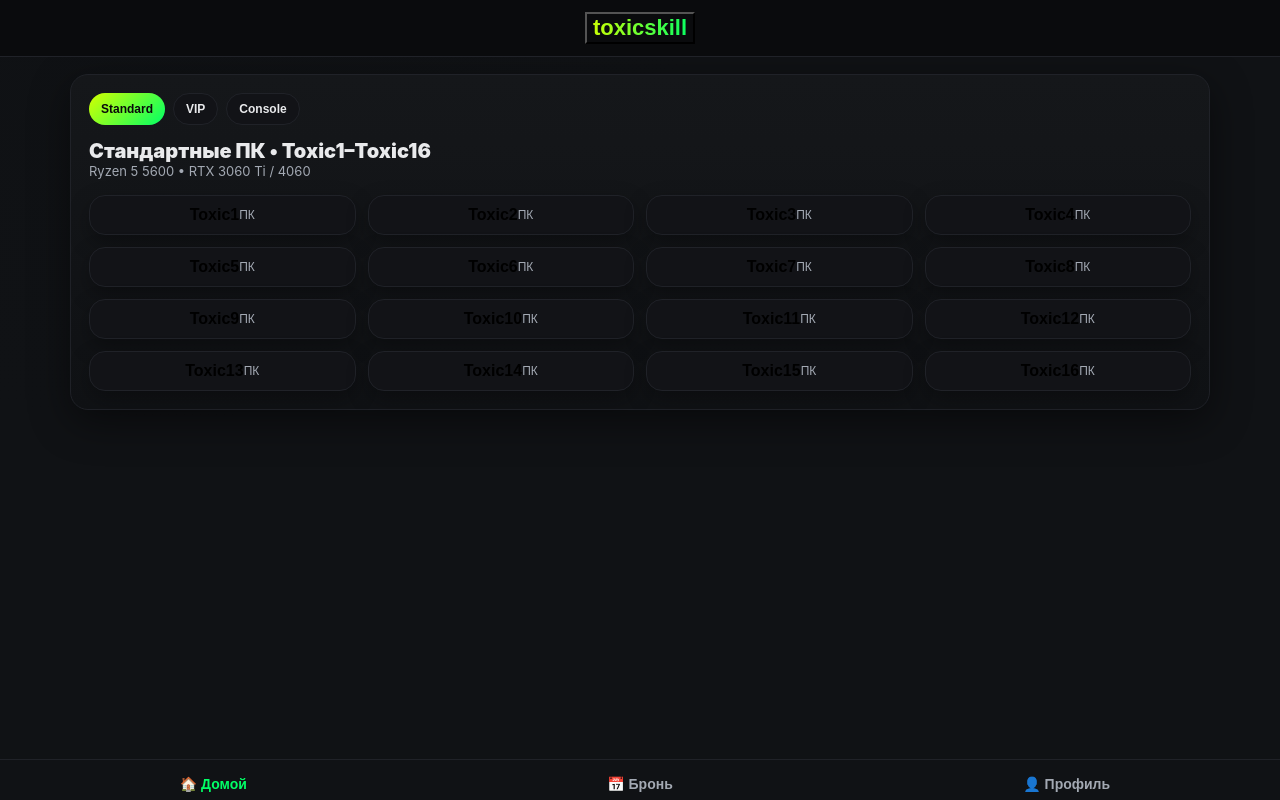
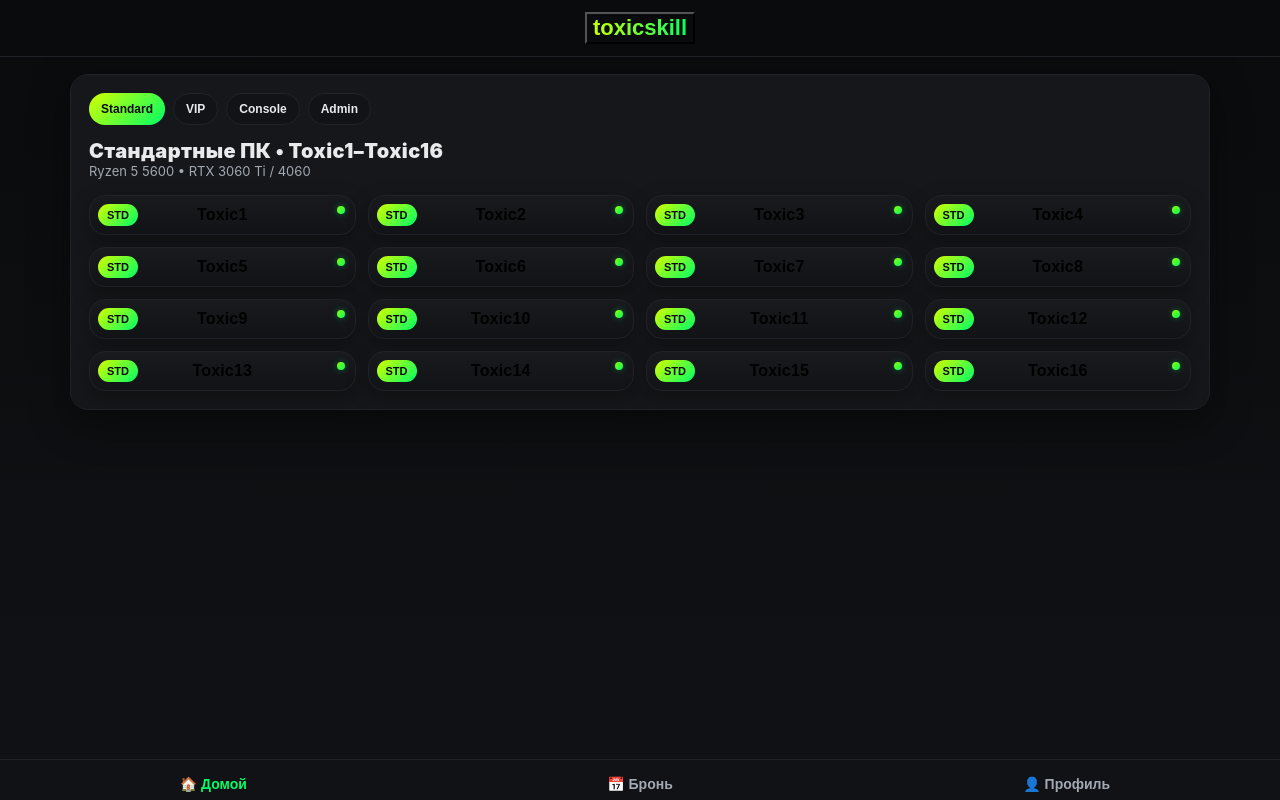
Before and after one commit to elb00407/toxic-club-webapp, a Next.js app: page /webapp in a window 1280 px wide. Built offline with nearby package versions, Linux system fonts and the light colour scheme; sample sign-in values are in the browser's storage.

Commit message:
Full update: globals.css fixed, new features, admin panel, booking UX, profile, themes

```diff
--- a/app/globals.css
+++ b/app/globals.css
@@ -10,12 +10,11 @@
   --border: #202228;
   --shadow-0: rgba(0,0,0,.45);
   --shadow-1: rgba(0,0,0,.30);
-
   --safe-top: env(safe-area-inset-top, 0px);
   --safe-bottom: env(safe-area-inset-bottom, 0px);
 }
 
-/* Ночная тема */
+/* Темы */
 html[data-theme="night"] {
   --bg-0: #060708;
   --bg-1: #0b0c0f;
@@ -25,23 +24,38 @@ html[data-theme="night"] {
   --neon-1: #70ffa8;
   --neon-2: #5cd6ff;
 }
+html[data-theme="neon"] {
+  --bg-0: #000000;
+  --bg-1: #0a0a0a;
+  --text: #e7ecf4;
+  --muted: #a0a6b3;
+  --border: #151515;
+  --neon-1: #ff00ff;
+  --neon-2: #00ffff;
+}
+html[data-theme="classic"] {
+  --bg-0: #f5f5f5;
+  --bg-1: #e0e0e0;
+  --text: #111;
+  --muted: #555;
+  --border: #ccc;
+  --neon-1: #007bff;
+  --neon-2: #00c851;
+}
 
+/* База */
 html, body {
   height: 100%;
   margin: 0;
-  background:
-    radial-gradient(900px at 12% -20%, #0f1114 0%, var(--bg-1) 65%),
-    linear-gradient(180deg, var(--bg-0), var(--bg-1));
+  background: linear-gradient(180deg, var(--bg-0), var(--bg-1));
   color: var(--text);
   font-family: Inter, "SF Pro Display", "Segoe UI", Roboto, system-ui, -apple-system;
   -webkit-font-smoothing: antialiased;
   -moz-osx-font-smoothing: grayscale;
-  text-rendering: optimizeLegibility;
 }
-
 .container { max-width: 1140px; margin: 0 auto; padding: 18px; }
 
-/* Верхняя панель и логотип */
+/* Верхняя панель */
 .topbar {
   position: fixed;
   top: 0; left: 0; right: 0;
@@ -59,15 +73,15 @@ html, body {
   cursor: pointer;
 }
 
-/* Контент с безопасными отступами */
+/* Контент и безопасные отступы */
 .content {
   padding-top: calc(56px + var(--safe-top));
   padding-bottom: calc(64px + var(--safe-bottom));
 }
 
-/* Карточки */
+/* Карточки и заголовки */
 .card {
-  background: linear-gradient(180deg, var(--card), var(--bg-1));
+  background: var(--card);
   border: 1px solid var(--border);
   border-radius: 18px;
   padding: 18px;
@@ -75,7 +89,7 @@ html, body {
   backdrop-filter: blur(6px);
 }
 .grid-header { margin-bottom: 16px; }
-.grid-title { font-size: 20px; font-weight: 900; }
+.grid-title { font-size: 20px; font-weight: 900; letter-spacing: .02em; }
 .grid-subtitle { color: var(--muted); font-size: 13px; }
 
 /* Tabs */
@@ -100,31 +114,38 @@ html, body {
 .input { background: #121317; color: var(--text); border: 1px solid var(--border); border-radius: 12px; padding: 12px; font-weight: 700; }
 .input:focus { outline: none; border-color: var(--neon-2); box-shadow: 0 0 0 3px rgba(0,255,102,.15); }
 
-/* Сетка устройств */
+/* Сетка устройств и статусы */
 .devices-grid { display: grid; grid-template-columns: repeat(4, 1fr); gap: 12px; }
 .device-tile {
+  position: relative;
   border-radius: 16px; border: 1px solid var(--border);
   background: #121317; box-shadow: 0 8px 22px var(--shadow-1);
   display: flex; align-items: center; justify-content: center;
-  padding: 10px; cursor: pointer;
+  padding: 10px; cursor: pointer; overflow: hidden;
   animation: fadeInUp .4s ease both;
 }
+.device-tile--std { background: linear-gradient(180deg, #181a1e, #121317); }
 .device-tile--vip {
   border: 1px solid transparent;
-  background-image: linear-gradient(#121317, #121317),
-    linear-gradient(135deg, var(--neon-1), var(--neon-2));
-  background-origin: border-box;
-  background-clip: content-box, border-box;
+  background-image: linear-gradient(#121317, #121317), linear-gradient(135deg, var(--neon-1), var(--neon-2));
+  background-origin: border-box; background-clip: content-box, border-box;
 }
-.device-title { font-weight: 900; font-size: 16px; }
-.device-subtitle { color: var(--muted); font-size: 12px; }
+.device-tile--ps5 {
+  background: radial-gradient(140px at 20% 80%, rgba(160,180,255,.16), rgba(45,88,255,.16)), linear-gradient(180deg, #181a1e, #121317);
+}
+.device-tile--busy::before { content: ""; position: absolute; inset: 0; background: rgba(255,120,120,.10); pointer-events: none; }
+.device-tile--booked { filter: grayscale(.15) saturate(.96) brightness(.96); }
+.device-tile--booked::before { content: ""; position: absolute; inset: 0; background: rgba(255,80,80,.16); backdrop-filter: blur(1.2px); pointer-events: none; }
 
-@keyframes fadeInUp {
-  from { opacity: 0; transform: translateY(12px); }
-  to { opacity: 1; transform: translateY(0); }
-}
+.device-tile__label { font-weight: 900; font-size: 16px; letter-spacing: .01em; text-align: center; }
+.device-tile__badge { position: absolute; top: 8px; left: 8px; font-size: 11px; font-weight: 800; color: #0a0a0a; border-radius: 999px; padding: 5px 9px; background: linear-gradient(135deg, var(--neon-1), var(--neon-2)); }
+.device-dot { position: absolute; top: 10px; right: 10px; width: 8px; height: 8px; border-radius: 999px; }
+.device-dot--ok { background: linear-gradient(135deg,#8fff00,#00ff66); box-shadow: 0 0 6px rgba(0,255,102,.35); }
+.device-dot--bad { background: #ff5a5a; }
 
-/* Слайдер */
+@keyframes fadeInUp { from { opacity: 0; transform: translateY(12px); } to { opacity: 1; transform: translateY(0); } }
+
+/* Слайдеры */
 .slider { width: 100%; accent-color: var(--neon-2); margin-top: 12px; }
 .slider-scale { display: flex; justify-content: space-between; color: var(--muted); font-size: 12px; }
 
@@ -135,23 +156,26 @@ html, body {
   width: 100%;
 }
 
-/* Профиль */
+/* Профиль и история */
 .profile-header { display: flex; flex-wrap: wrap; justify-content: space-between; gap: 12px; margin-bottom: 12px; }
 .profile-id { display: grid; gap: 4px; }
 .profile-label { color: var(--muted); font-size: 12px; }
 .profile-value { font-weight: 900; font-size: 18px; }
 .history-list { list-style: none; padding: 0; margin: 0; display: grid; gap: 8px; }
-.history-item { display: flex; justify-content: space-between; border: 1px solid var(--border); border-radius: 10px; padding: 10px; }
+.history-item {
+  display: flex; justify-content: space-between;
+  border: 1px solid var(--border); border-radius: 10px; padding: 10px;
+}
 .history-label { font-weight: 700; }
 .history-date { color: var(--muted); font-size: 12px; }
+.muted { color: var(--muted); }
 
 /* Тосты */
 .toast-container {
   position: fixed;
   bottom: calc(72px + var(--safe-bottom));
   left: 50%; transform: translateX(-50%);
-  display: grid; gap: 8px;
-  z-index: 2000;
+  display: grid; gap: 8px; z-index: 2000;
 }
 .toast {
   opacity: 0; transform: translateY(8px);
@@ -160,6 +184,7 @@ html, body {
   color: var(--text); padding: 10px 12px; border-radius: 10px; font-size: 13px;
 }
 .toast--show { opacity: 1; transform: translateY(0); }
+
 /* Нижняя навигация */
 .mobile-nav {
   position: fixed;
@@ -167,16 +192,12 @@ html, body {
   background: var(--bg-1);
   border-top: 1px solid var(--border);
   display: flex; justify-content: space-around;
-  padding: 8px 0;
-  z-index: 1000;
+  padding: 8px 0; z-index: 1000;
   padding-bottom: var(--safe-bottom);
 }
 .mobile-nav__btn {
-  flex: 1;
-  background: none; border: none;
-  color: var(--muted);
-  font-size: 14px; font-weight: 700;
-  padding: 8px 0;
+  flex: 1; background: none; border: none;
+  color: var(--muted); font-size: 14px; font-weight: 700; padding: 8px 0;
 }
 .mobile-nav__btn.active { color: var(--neon-2); }
 
@@ -186,48 +207,24 @@ html, body {
   background: var(--bg-0);
   display: flex; flex-direction: column;
   align-items: center; justify-content: center;
-  z-index: 9999;
-  animation: fadeIn .3s ease;
+  z-index: 9999; animation: fadeIn .3s ease;
 }
 .loader-logo {
   font-size: 32px; font-weight: 900;
   background: linear-gradient(90deg, var(--neon-1), var(--neon-2));
   -webkit-background-clip: text; color: transparent;
-  animation: pulse 1.8s infinite;
-  margin-bottom: 24px;
+  animation: pulse 1.8s infinite; margin-bottom: 24px;
 }
-@keyframes pulse {
-  0%,100% { transform: scale(1); opacity: .9; }
-  50% { transform: scale(1.1); opacity: 1; }
+@keyframes pulse { 0%,100% { transform: scale(1); opacity: .9; } 50% { transform: scale(1.1); opacity: 1; } }
+.loader-bar {
+  width: 60%; height: 12px; background: #121317;
+  border-radius: 999px; overflow: hidden; border: 1px solid var(--border);
 }
-.loader-bar {
-  width: 60%; height: 12px;
-  background: #121317;
-  border-radius: 999px;
-  overflow: hidden;
-  border: 1px solid var(--border);
-}
-.loader-bar__fill {
-  height: 100%;
-  background: linear-gradient(135deg, var(--neon-1), var(--neon-2));
-  transition: width .2s ease;
-}
+.loader-bar__fill { height: 100%; background: linear-gradient(135deg, var(--neon-1), var(--neon-2)); transition: width .2s ease; }
 
-/* Preset buttons для формы брони */
-.preset-buttons {
-  display: flex;
-  gap: 8px;
-  margin-top: 6px;
-}
-.preset-buttons .tox-button--ghost {
-  flex: 1;
-  font-size: 13px;
-  padding: 8px;
-}
-
-/* Анимации */
-@keyframes fadeIn { from { opacity: 0; } to { opacity: 1; } }
-@keyframes fadeInUp { from { opacity: 0; transform: translateY(12px); } to { opacity: 1; transform: translateY(0); } }
+/* Preset buttons */
+.preset-buttons { display: flex; gap: 8px; margin-top: 6px; }
+.preset-buttons .tox-button--ghost { flex: 1; font-size: 13px; padding: 8px; }
 
 /* Мобильная адаптация */
 @media (max-width: 768px) {
@@ -242,7 +239,13 @@ html, body {
 }
 
 /* Reduced motion */
+@keyframes fadeIn { from { opacity: 0; } to { opacity: 1; } }
 @media (prefers-reduced-motion: reduce) {
-  * { animation-duration: 0.001ms !important; animation-iteration-count: 1 !important; transition-duration: 0.001ms !important; scroll-behavior: auto !important; }
+  * {
+    animation-duration: 0.001ms !important;
+    animation-iteration-count: 1 !important;
+    transition-duration: 0.001ms !important;
+    scroll-behavior: auto !important;
+  }
   .toast, .loader-screen { animation: none !important; }
 }
--- a/app/webapp/page.tsx
+++ b/app/webapp/page.tsx
@@ -5,31 +5,37 @@ import DeviceGrid from "@/components/DeviceGrid";
 import BookingForm from "@/components/BookingForm";
 import MobileNav from "@/components/MobileNav";
 import ProfileHistory from "@/components/ProfileHistory";
+import AdminPanel from "@/components/AdminPanel";
 import { useEffect, useMemo, useState } from "react";
-import { devices } from "@/lib/devices";
+import { devices as baseDevices } from "@/lib/devices";
 
 type Picked = { id: string; platform: "PC" | "PS5"; label: string; isVip?: boolean };
 type Tab = "STANDARD" | "VIP" | "CONSOLE";
-type Screen = "home" | "book" | "profile";
+type Screen = "home" | "book" | "profile" | "admin";
 
 export default function Page() {
   const [picked, setPicked] = useState<Picked | null>(null);
   const [tab, setTab] = useState<Tab>("STANDARD");
   const [screen, setScreen] = useState<Screen>("home");
+  const [devices, setDevices] = useState(baseDevices);
 
-  // Инициализация темы из localStorage на монтировании
+  useEffect(() => {
+    // sync devices to localStorage for AdminPanel demo
+    localStorage.setItem("toxicskill_devices", JSON.stringify(devices));
+  }, [devices]);
+
+  // применить тему из localStorage
   useEffect(() => {
     const t = localStorage.getItem("toxicskill_theme");
     const html = document.documentElement;
-    if (t === "night") html.setAttribute("data-theme", "night");
-    else html.removeAttribute("data-theme");
+    if (t) html.setAttribute("data-theme", t);
   }, []);
 
   const filtered = useMemo(() => {
     if (tab === "STANDARD") return devices.filter((d) => d.platform === "PC" && !d.isVip);
     if (tab === "VIP") return devices.filter((d) => d.platform === "PC" && d.isVip);
     return devices.filter((d) => d.platform === "PS5");
-  }, [tab]);
+  }, [tab, devices]);
 
   const openBooking = (d: Picked) => {
     setPicked(d);
@@ -70,15 +76,10 @@ export default function Page() {
           {screen === "home" && (
             <div className="card">
               <div className="tabs">
-                <button className={`tab ${tab === "STANDARD" ? "tab--active" : ""}`} onClick={() => setTab("STANDARD")}>
-                  Standard
-                </button>
-                <button className={`tab ${tab === "VIP" ? "tab--active" : ""}`} onClick={() => setTab("VIP")}>
-                  VIP
-                </button>
-                <button className={`tab ${tab === "CONSOLE" ? "tab--active" : ""}`} onClick={() => setTab("CONSOLE")}>
-                  Console
-                </button>
+                <button className={`tab ${tab === "STANDARD" ? "tab--active" : ""}`} onClick={() => setTab("STANDARD")}>Standard</button>
+                <button className={`tab ${tab === "VIP" ? "tab--active" : ""}`} onClick={() => setTab("VIP")}>VIP</button>
+                <button className={`tab ${tab === "CONSOLE" ? "tab--active" : ""}`} onClick={() => setTab("CONSOLE")}>Console</button>
+                <button className="tab" onClick={() => setScreen("admin")}>Admin</button>
               </div>
 
               <div className="grid-header">
@@ -116,8 +117,10 @@ export default function Page() {
                 onBooked={(orderId) => {
                   const raw = localStorage.getItem("toxicskill_bookings");
                   const list = raw ? JSON.parse(raw) : [];
-                  list.push({ id: orderId, pcId: picked.id, label: picked.label, ts: Date.now() });
+                  list.push({ id: orderId, pcId: picked.id, label: picked.label, ts: Date.now(), hours: 2 });
                   localStorage.setItem("toxicskill_bookings", JSON.stringify(list));
+                  // обновим статус устройства локально как booked
+                  setDevices((prev) => prev.map((dv) => (dv.id === picked.id ? { ...dv, busyState: "booked" } : dv)));
                   toast("Бронь создана");
                   setScreen("profile");
                 }}
@@ -130,10 +133,13 @@ export default function Page() {
               <ProfileHistory />
             </div>
           )}
+
+          {screen === "admin" && (
+            <AdminPanel />
+          )}
         </main>
 
         <MobileNav onNavigate={handleNavigate} />
-        {/* Контейнер для тостов */}
         <div id="toast-container" className="toast-container" aria-live="polite" aria-atomic="true" />
       </AuthGate>
     </WebAppShell>
--- /dev/null
+++ b/components/AdminPanel.tsx
@@ -0,0 +1,72 @@
+"use client";
+import { useEffect, useState } from "react";
+import type { DeviceItem } from "@/lib/devices";
+
+export default function AdminPanel() {
+  const [devices, setDevices] = useState<DeviceItem[]>([]);
+  const [users, setUsers] = useState<{ id: string; nickname: string; banned?: boolean }[]>([]);
+
+  useEffect(() => {
+    // загружаем устройства из localStorage или gen
+    const raw = localStorage.getItem("toxicskill_devices");
+    if (raw) setDevices(JSON.parse(raw));
+    else {
+      // если не сохранены, оставим пусто — их предоставляет страница в props обычно
+    }
+
+    const u = localStorage.getItem("toxicskill_user");
+    setUsers(u ? [JSON.parse(u)] : []);
+  }, []);
+
+  const updateDeviceState = (id: string, state: DeviceItem["busyState"]) => {
+    const next = devices.map((d) => (d.id === id ? { ...d, busyState: state } : d));
+    setDevices(next);
+    localStorage.setItem("toxicskill_devices", JSON.stringify(next));
+  };
+
+  const toggleBan = (id: string) => {
+    const next = users.map((u) => (u.id === id ? { ...u, banned: !u.banned } : u));
+    setUsers(next);
+  };
+
+  return (
+    <div className="card">
+      <div className="grid-header">
+        <div className="grid-title">Админ‑панель</div>
+        <div className="grid-subtitle">Устройства и пользователи</div>
+      </div>
+
+      <div className="history-list" style={{ marginBottom: 12 }}>
+        {devices.length === 0 ? <div className="muted">Нет устройств в локальном кеше</div> : null}
+        {devices.map((d) => (
+          <div key={d.id} className="history-item">
+            <span className="history-label">{d.label}</span>
+            <span className="history-date">{d.busyState ?? "free"}</span>
+            <div style={{ display: "flex", gap: 8 }}>
+              <button className="tox-button tox-button--ghost" onClick={() => updateDeviceState(d.id, "free")}>Free</button>
+              <button className="tox-button tox-button--ghost" onClick={() => updateDeviceState(d.id, "busy")}>Busy</button>
+              <button className="tox-button tox-button--ghost" onClick={() => updateDeviceState(d.id, "booked")}>Booked</button>
+            </div>
+          </div>
+        ))}
+      </div>
+
+      <div className="grid-header">
+        <div className="grid-title">Пользователи</div>
+        <div className="grid-subtitle">Управление доступом</div>
+      </div>
+      <div className="history-list">
+        {users.length === 0 ? <div className="muted">Нет пользователей</div> : null}
+        {users.map((u) => (
+          <div key={u.id} className="history-item">
+            <span className="history-label">{u.nickname}</span>
+            <span className="history-date">{u.banned ? "Забанен" : "Активен"}</span>
+            <button className="tox-button tox-button--ghost" onClick={() => toggleBan(u.id)}>
+              {u.banned ? "Разбанить" : "Забанить"}
+            </button>
+          </div>
+        ))}
+      </div>
+    </div>
+  );
+}
--- a/components/DeviceGrid.tsx
+++ b/components/DeviceGrid.tsx
@@ -1,4 +1,5 @@
 "use client";
+import DeviceTile from "./DeviceTile";
 import type { DeviceItem } from "@/lib/devices";
 
 export default function DeviceGrid({
@@ -9,19 +10,12 @@ export default function DeviceGrid({
   onPick: (d: DeviceItem) => void;
 }) {
   return (
-    <div className="devices-grid">
-      {items.map((d) => (
-        <button
-          key={d.id}
-          className={`device-tile ${d.isVip ? "device-tile--vip" : ""}`}
-          onClick={() => onPick(d)}
-        >
-          <div className="device-title">{d.label}</div>
-          <div className="device-subtitle">
-            {d.platform === "PS5" ? "PlayStation 5" : d.isVip ? "ПК VIP" : "ПК"}
-          </div>
-        </button>
-      ))}
+    <div className="devices-grid-wrapper">
+      <div className="devices-grid">
+        {items.map((d) => (
+          <DeviceTile key={d.id} d={d} onPick={onPick} />
+        ))}
+      </div>
     </div>
   );
 }
--- a/components/DeviceTile.tsx
+++ b/components/DeviceTile.tsx
@@ -1,75 +1,24 @@
 "use client";
-import { useEffect, useRef } from "react";
 import type { DeviceItem } from "@/lib/devices";
-
-function useTileInertia() {
-  let vx = 0, vy = 0, tx = 0, ty = 0, rx = 0, ry = 0;
-  const k = 0.20, d = 0.14;
-  let raf = 0;
-  const elRef = useRef<HTMLButtonElement | null>(null);
-
-  const step = () => {
-    const ax = (tx - rx) * k, ay = (ty - ry) * k;
-    vx = (vx + ax) * (1 - d); vy = (vy + ay) * (1 - d);
-    rx += vx; ry += vy;
-    const el = elRef.current;
-    if (el) { el.style.setProperty("--tiltX", `${rx}deg`); el.style.setProperty("--tiltY", `${ry}deg`); }
-    raf = requestAnimationFrame(step);
-  };
-
-  const setTarget = (xDeg: number, yDeg: number) => { tx = xDeg; ty = yDeg; if (!raf) raf = requestAnimationFrame(step); };
-  const stop = () => { tx = 0; ty = 0; };
-  useEffect(() => () => { if (raf) cancelAnimationFrame(raf); }, []);
-  return { elRef, setTarget, stop };
-}
 
 export default function DeviceTile({
   d,
   onPick,
-  onSpecsToggle,
 }: {
   d: DeviceItem;
-  onPick: (item: DeviceItem) => void;
-  onSpecsToggle: (id: string) => void;
+  onPick: (d: DeviceItem) => void;
 }) {
-  const isMobile = typeof window !== "undefined" && window.matchMedia("(max-width: 768px)").matches;
-  const { elRef, setTarget, stop } = useTileInertia();
+  const baseClass =
+    d.platform === "PS5" ? "device-tile device-tile--ps5" : d.isVip ? "device-tile device-tile--vip" : "device-tile device-tile--std";
 
-  const tileClass = d.platform === "PS5" ? "device-tile--ps5" : d.isVip ? "device-tile--vip" : "device-tile--std";
-  const stateClass = d.busyState === "booked" ? "device-tile--booked" : d.busyState === "busy" ? "device-tile--busy" : "";
-
-  const onMouseMove = (e: React.MouseEvent<HTMLButtonElement>) => {
-    if (isMobile) return;
-    const el = e.currentTarget;
-    const rect = el.getBoundingClientRect();
-    const x = e.clientX - rect.left;
-    const y = e.clientY - rect.top;
-    const midX = rect.width / 2;
-    const midY = rect.height / 2;
-    const rotY = ((x - midX) / midX) * 5.5;
-    const rotX = -((y - midY) / midY) * 5.5;
-    setTarget(rotX, rotY);
-    el.style.setProperty("--glowX", `${(x / rect.width) * 100}%`);
-    el.style.setProperty("--glowY", `${(y / rect.height) * 100}%`);
-  };
-  const onMouseLeave = () => { if (!isMobile) stop(); };
+  const stateClass =
+    d.busyState === "booked" ? "device-tile--booked" : d.busyState === "busy" ? "device-tile--busy" : "";
 
   return (
-    <button
-      ref={elRef}
-      className={`device-tile ${tileClass} ${stateClass}`}
-      onClick={() => onPick(d)}
-      disabled={d.status !== "active"}
-      aria-label={`Выбрать: ${d.label}`}
-      onMouseMove={onMouseMove}
-      onMouseLeave={onMouseLeave}
-    >
-      {d.imageUrl && <img src={d.imageUrl} alt={d.label} className="device-image-bg" />}
+    <button className={`${baseClass} ${stateClass}`} onClick={() => onPick(d)}>
+      <div className="device-tile__badge">{d.isVip ? "VIP" : "STD"}</div>
+      <div className={`device-dot ${d.busyState === "free" ? "device-dot--ok" : "device-dot--bad"}`} />
       <div className="device-tile__label">{d.label}</div>
-      <div className="device-tile__badge">{d.platform === "PS5" ? "PS5" : d.isVip ? "VIP" : "STD"}</div>
-      <div className={`device-dot ${d.status === "active" ? "device-dot--ok" : "device-dot--bad"}`} />
-      <button type="button" className="specs-btn" onClick={(e) => { e.stopPropagation(); onSpecsToggle(d.id); }} aria-label="Показать характеристики">Specs</button>
-      {d.busyState === "booked" && <div className="device-lock" title="Забронировано">🔒</div>}
     </button>
   );
 }
--- a/lib/devices.ts
+++ b/lib/devices.ts
@@ -3,34 +3,34 @@ export type DeviceItem = {
   label: string;
   platform: "PC" | "PS5";
   isVip?: boolean;
+  busyState?: "free" | "busy" | "booked";
+  specs?: { cpu: string; gpu: string; ram: string };
 };
 
-// Генерация Standard: Toxic1..Toxic16
-const standardPCs: DeviceItem[] = Array.from({ length: 16 }, (_, i) => {
-  const n = i + 1;
-  return {
-    id: `pc-${n}`,
-    label: `Toxic${n}`,
-    platform: "PC",
-    isVip: false,
-  };
-});
+const stdSpecs = { cpu: "Ryzen 5 5600", gpu: "RTX 3060 Ti / 4060", ram: "16 GB" };
+const vipSpecs = { cpu: "Intel i5-13400F", gpu: "RTX 4060 Ti", ram: "32 GB" };
 
-// Генерация VIP: ToxicV1..ToxicV5
-const vipPCs: DeviceItem[] = Array.from({ length: 5 }, (_, i) => {
-  const n = i + 1;
-  return {
-    id: `pc-v${n}`,
-    label: `ToxicV${n}`,
-    platform: "PC",
-    isVip: true,
-  };
-});
+const standardPCs: DeviceItem[] = Array.from({ length: 16 }, (_, i) => ({
+  id: `pc-${i + 1}`,
+  label: `Toxic${i + 1}`,
+  platform: "PC",
+  isVip: false,
+  busyState: "free",
+  specs: stdSpecs,
+}));
 
-// Консоли при необходимости
+const vipPCs: DeviceItem[] = Array.from({ length: 5 }, (_, i) => ({
+  id: `pc-v${i + 1}`,
+  label: `ToxicV${i + 1}`,
+  platform: "PC",
+  isVip: true,
+  busyState: "free",
+  specs: vipSpecs,
+}));
+
 const consoles: DeviceItem[] = [
-  { id: "ps5-1", label: "PS5-A", platform: "PS5" },
-  { id: "ps5-2", label: "PS5-B", platform: "PS5" },
+  { id: "ps5-1", label: "PS5-A", platform: "PS5", busyState: "free", specs: { cpu: "Zen 2", gpu: "RDNA 2", ram: "16 GB" } },
+  { id: "ps5-2", label: "PS5-B", platform: "PS5", busyState: "free", specs: { cpu: "Zen 2", gpu: "RDNA 2", ram: "16 GB" } },
 ];
 
 export const devices: DeviceItem[] = [...standardPCs, ...vipPCs, ...consoles];
```
Also changed, not shown: components/BookingForm.tsx (+18 -37 lines), components/ProfileHistory.tsx (+41 -18 lines).
